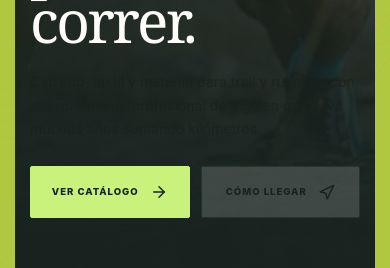
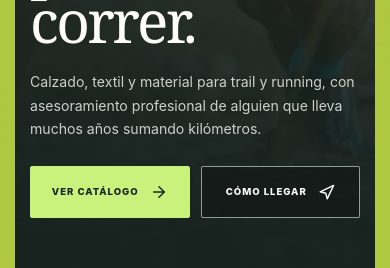
Before and after one commit to caporrfer/ibhola, a Next.js app: page / in a window 390 px wide. Shown: the part 500-768 px from the top of the page. Built offline with nearby package versions, Linux system fonts and the light colour scheme; no server answers.

Commit message:
Fix mobile hero content contrast

```diff
--- a/app/globals.css
+++ b/app/globals.css
@@ -669,6 +669,9 @@ h1 em, h2 em, h3 em { color: inherit; font-style: normal; font-weight: inherit;
 
 @media (max-width: 850px) {
   .site-header.is-scrolled { backdrop-filter: none; }
+  .hero__lead { color: rgba(255,255,255,.78); }
+  .hero .button--ghost { border-color: rgba(255,255,255,.55); background: rgba(8,9,8,.3); color: var(--white); }
+  .hero .button--ghost:hover { border-color: var(--white); background: var(--white); color: var(--forest-deep); }
   .reviews-carousel { grid-auto-columns: minmax(290px, 72%); }
   .page-hero { min-height: 520px; padding: 140px 0 75px; }
   .split-content { grid-template-columns: 1fr; }
```
